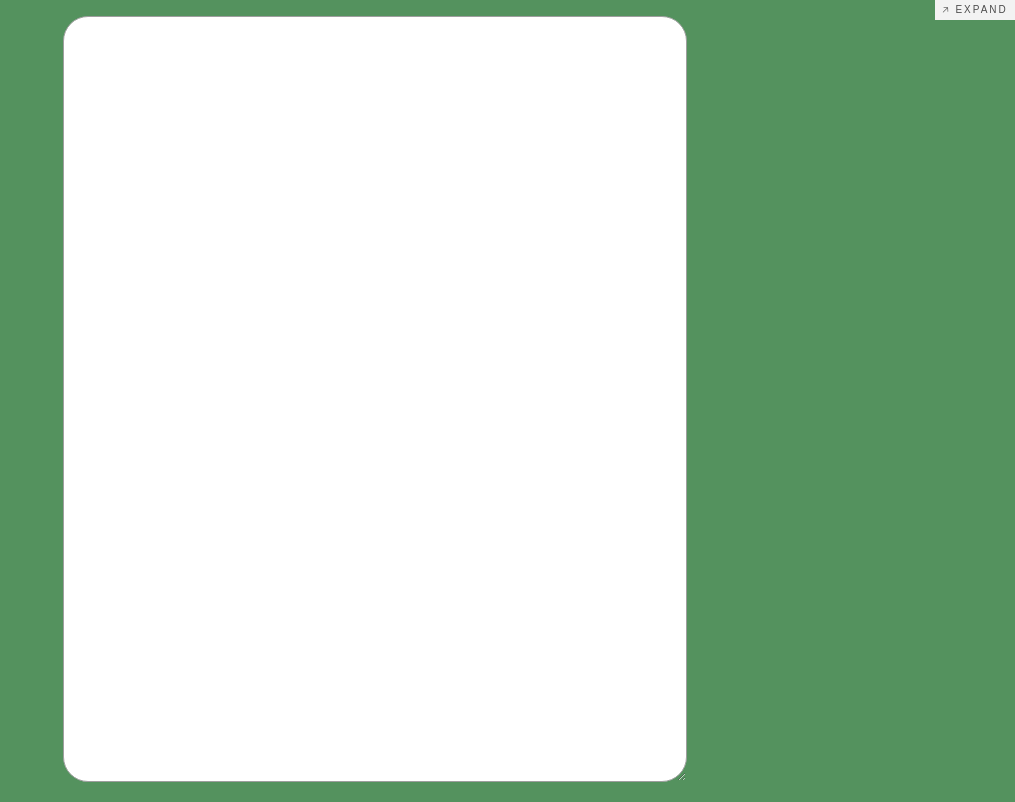
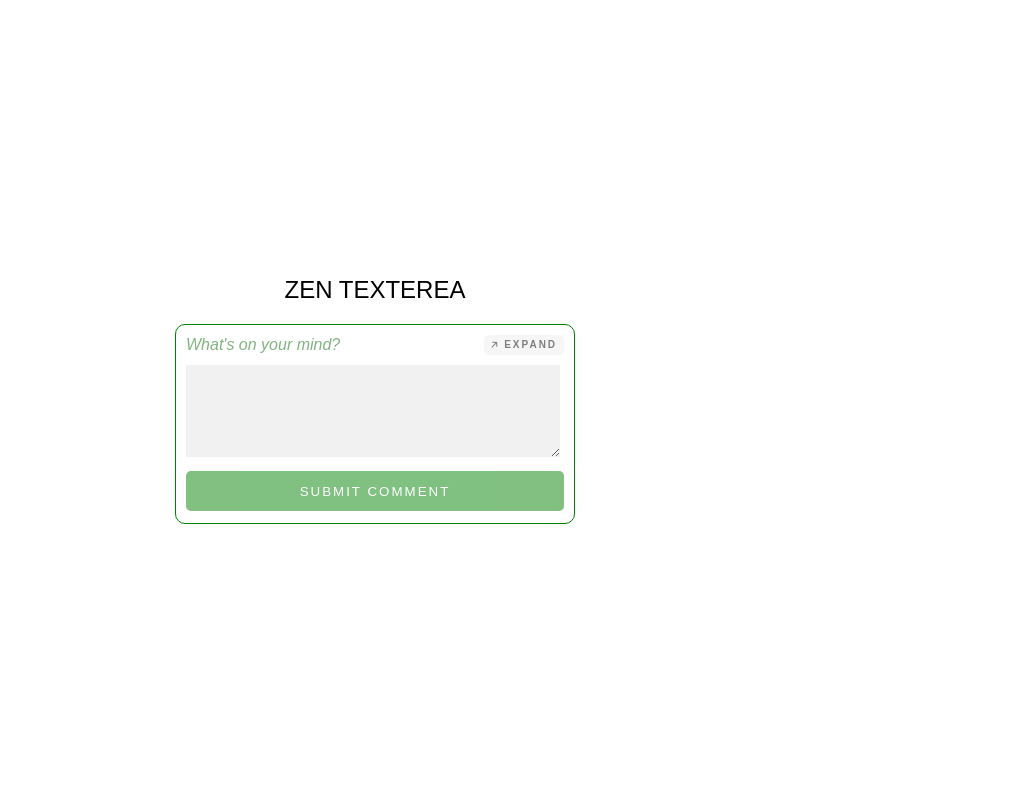
Before and after one commit to Dmytro-L/test, a plain HTML site: page TASK2/task2.html in a window 1280 px wide. Shown: the whole page, without its empty margins (265-1280 px from the left). Drawn offline with Linux system fonts and the light colour scheme.

Commit message:
test task

```diff
--- a/TASK2/style.scss
+++ b/TASK2/style.scss
@@ -3,17 +3,22 @@
 body{
     width: 100%;
     min-height: 100vh;
-    display: flex;
     margin: 0;
     padding: 0;
-    box-sizing: border-box;
+    & * {
+        box-sizing: border-box;
+    }
     textarea,button:focus{
         outline: 0;
     }
 
 }
 .wrapper{
+    display: flex;
+    height: 100vh;
+.container{
     margin: auto;
+
 
 
 
@@ -23,6 +28,7 @@ H2{
     font-weight: 200;
     margin-bottom: 20px;
     margin-top: 0;
+}
 }
 .main {
     margin: auto;
@@ -97,16 +103,21 @@ H2{
     }
 }
 }
-.wrapper-extand {
+.wrapper-expand {
     position: relative;
     width: 100%;
     background-color: rgb(12, 100, 27);
     opacity: 0.7;
+    height: 100vh;
+    .container{
+        height: 100%;
+    }
     H2{
         display: none;
     }
 
 .main {
+    height: 100%;
 
 		// .main__top
 
@@ -149,23 +160,23 @@ H2{
 		&__textarea {
             text-align: center;
             height: 100%;
+            padding: 15px 0;
             textarea{
-                height: 94vh;
+                height: 100%;
+                max-width: 600px;
                 width: 600px;
-                border-radius: 25px;
-                margin: 2vh 0;
-                padding-top: 10px;
-                padding-left: 20px;
+                border-radius: 10px;
+                padding: 10px 20px;
 
             }
         }
         @media(max-width:376px){
             &__textarea {
                 max-width:  100%;
-
+                padding: 25px 0;
                 textarea{
                     width: 100%;
-                    margin: 5vh 0;
+
                 }
             }
         }
--- a/TASK2/task2.html
+++ b/TASK2/task2.html
@@ -9,7 +9,8 @@
     <title>Document</title>
 </head>
 <body>
-    <div class="wrapper-extand">
+    <div class="wrapper">
+        <div class="container">
             <H2>ZEN TEXTEREA</H2>
             <div class="main">
                 <div class="main__top">
@@ -22,6 +23,7 @@
                 </div>
             </div>
         </div>
+    </div>
 
 
 </body>
```
Also changed, not shown: TASK2/style.css, 1 other file. Lines whose indentation alone changed are shown as unchanged.
